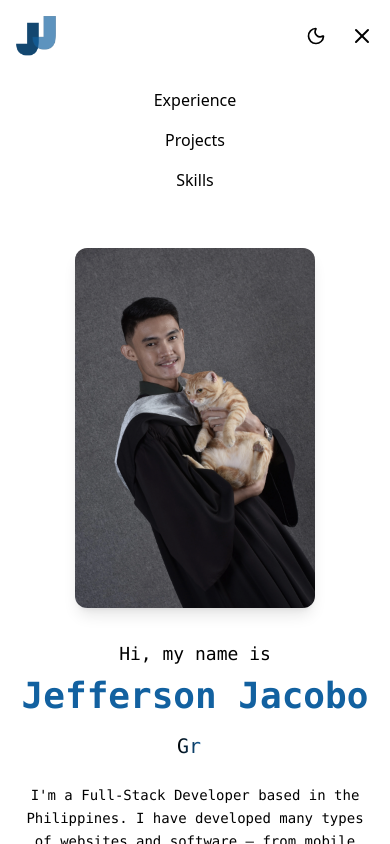
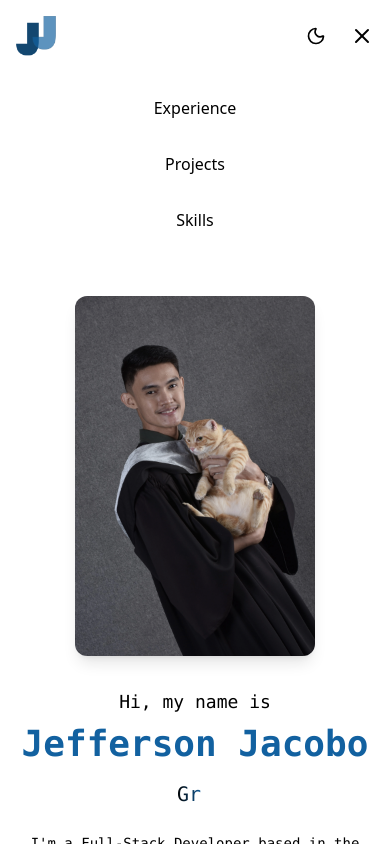
Before and after one commit to jjacobo-00/portfolio-v2, a React (Vite) app: page / in a window 390 px wide. Both pictures are taken after a click on the button 362 px from the left and 36 px from the top of the page. Shown: the top 844 px of the page. Built offline with nearby package versions, Linux system fonts and the light colour scheme.

Commit message:
Update: navbar mobile bug fix

```diff
--- a/src/components/Navbar.jsx
+++ b/src/components/Navbar.jsx
@@ -2,6 +2,7 @@ import React, { useState } from 'react';
 import logo from '../assets/logos/logo.svg';
 import { Sun, Moon, Menu, X } from 'lucide-react';
 import { useTheme } from '../hooks/useTheme.jsx';
+import { motion } from 'framer-motion';
 
 const Navbar = () => {
   const { theme, toggleTheme } = useTheme();
@@ -12,7 +13,11 @@ const Navbar = () => {
   return (
     <nav className="transition-colors duration-300 w-full">
       <div className="flex justify-between items-center px-4 sm:px-6 md:px-15 py-4">
-                <img src={logo} alt="Logo" className="h-10 w-auto cursor-pointer transform transition-transform duration-200 hover:scale-125" />
+        <img
+          src={logo}
+          alt="Logo"
+          className="h-10 w-auto cursor-pointer transform transition-transform duration-200 hover:scale-125"
+        />
 
         {/* Desktop Menu */}
         <ul className="hidden md:flex items-center space-x-6 font-medium">
@@ -22,7 +27,10 @@ const Navbar = () => {
             </a>
           </li>
           <li>
-                        <a href="#experience" className="hover:text-blue-500 cursor-pointer">
+            <a
+              href="#experience"
+              className="hover:text-blue-500 cursor-pointer"
+            >
               Experience
             </a>
           </li>
@@ -77,11 +85,39 @@ const Navbar = () => {
 
       {/* Mobile Menu */}
       {isOpen && (
-                <ul className="md:hidden flex flex-col items-center space-y-4 py-4 font-medium bg-white dark:bg-gray-900">
-                    <li className="hover:text-blue-500 cursor-pointer">Experience</li>
-                    <li className="hover:text-blue-500 cursor-pointer">Projects</li>
-                    <li className="hover:text-blue-500 cursor-pointer">Skills</li>
-                </ul>
+        <motion.ul
+          key="mobile-menu"
+          className="md:hidden flex flex-col items-center space-y-4 py-4 font-medium w-full"
+          initial={{ opacity: 0, y: -10 }}
+          animate={{ opacity: 1, y: 0 }}
+          exit={{ opacity: 0, y: -10 }}
+          transition={{ duration: 0.55 }} // ← slowed down
+        >
+          <li className="w-full text-center">
+            <a
+              href="#experience"
+              className="inline-block w-full px-4 py-2 hover:text-blue-500 transition-colors cursor-pointer"
+            >
+              Experience
+            </a>
+          </li>
+          <li className="w-full text-center">
+            <a
+              href="#projects"
+              className="inline-block w-full px-4 py-2 hover:text-blue-500 transition-colors cursor-pointer"
+            >
+              Projects
+            </a>
+          </li>
+          <li className="w-full text-center">
+            <a
+              href="#skills"
+              className="inline-block w-full px-4 py-2 hover:text-blue-500 transition-colors cursor-pointer"
+            >
+              Skills
+            </a>
+          </li>
+        </motion.ul>
       )}
     </nav>
   );
```
Lines whose indentation alone changed are shown as unchanged.
